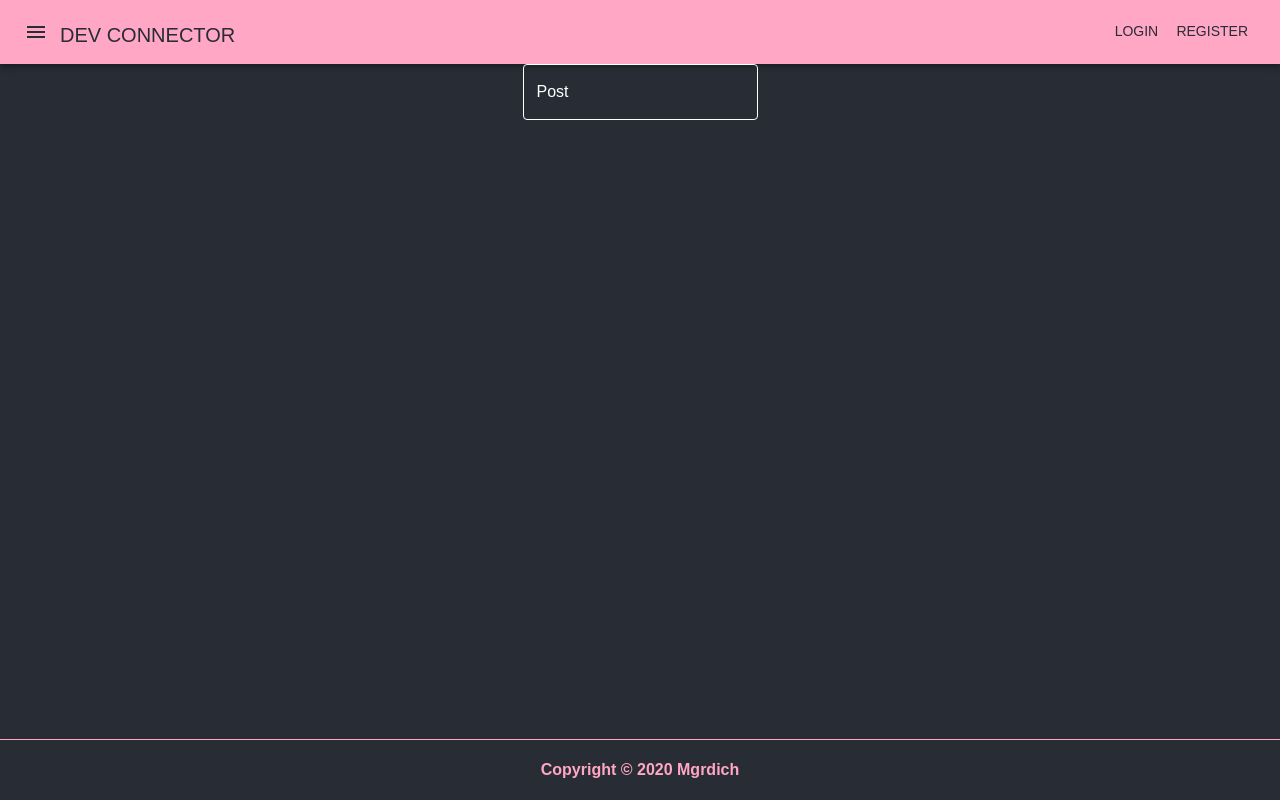
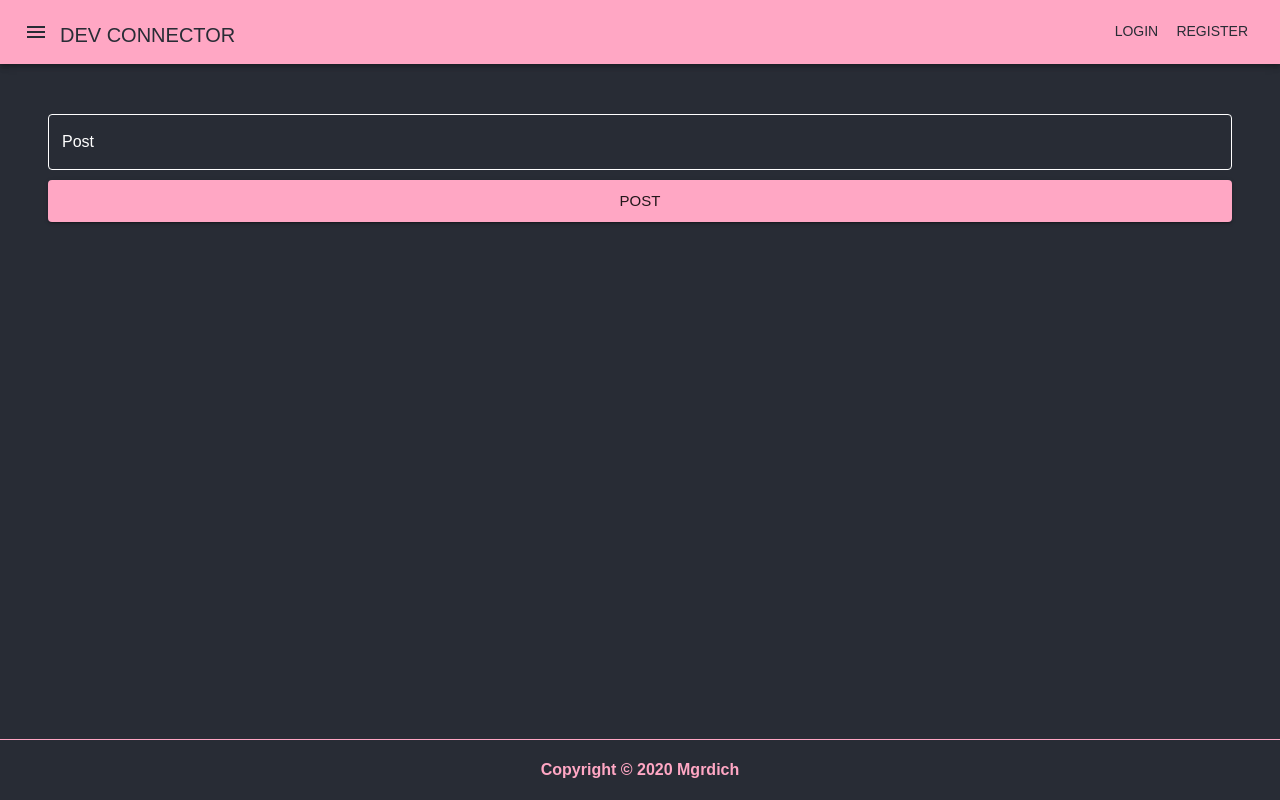
Before and after one commit to Mgrdich/Social_Media_Mini, a React (Create React App) app in the folder client/: page /feed in a window 1280 px wide. Built offline with nearby package versions, Linux system fonts and the light colour scheme; a web font is replaced by a local one.

Commit message:
small changes

```diff
--- a/client/src/components/views/posts/PostForm.tsx
+++ b/client/src/components/views/posts/PostForm.tsx
@@ -1,5 +1,5 @@
 import React from 'react';
-import {TextField} from "@material-ui/core";
+import {Button, TextField} from "@material-ui/core";
 import {useForm} from "react-hook-form";
 import {useServerErrorHandle} from "../../Hooks/useServerErrorHandle";
 import axios from "axios";
@@ -31,8 +31,10 @@ const PostForm = () => {
 
     return (
         <>
-            <form noValidate autoComplete="off" onSubmit={handleSubmit(onSubmit)}>
+            <form noValidate autoComplete="off" style={{width: '100%', marginTop: 50}}
+                  onSubmit={handleSubmit(onSubmit)}>
                 <TextField
+                    style={{width: '100%'}}
                     id="post"
                     name="post"
                     label="Post"
@@ -44,8 +46,9 @@ const PostForm = () => {
                     rows={4}
                     error={!!errors.post || "post" in serverError}
                     helperText={(!!errors.post && errors.post.message) || ("post" in serverError && serverError.post)}
-
                 />
+                <Button color="primary" variant="contained" size="large"
+                        style={{marginTop: 10, display: "block", width: '100%'}}>Post</Button>
             </form>
         </>
     );
```
